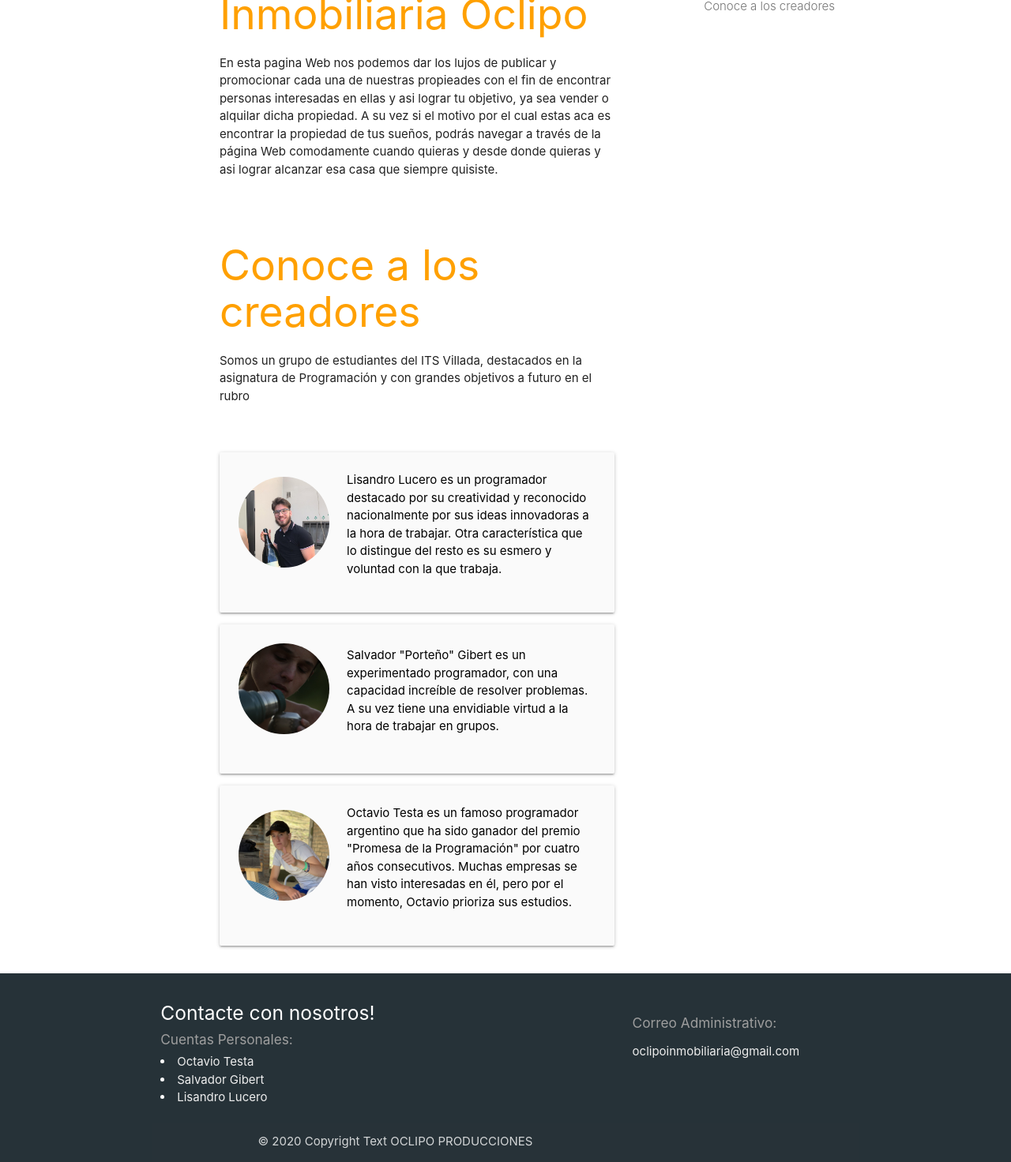
After one commit to GibertSalva/ProyectoIntGrupo1, a Django app: page /aboutas/ in a window 1280 px wide. The commit adds this page. Shown: the part 936-2408 px from the top of the page at 79% size. Run offline with Django 3.2, Linux system fonts and the light colour scheme; parts of the project's set-up code (start-up, migrations or seed data) failed here and were passed over.

Commit message:
About as

```diff
--- /dev/null
+++ b/Inmobibliaria/templates/Inmobibliaria/aboutas.html
@@ -0,0 +1,120 @@
+{% extends 'Inmobibliaria/base.html' %}
+
+{% block content %}
+{% load static %}
+<div style="height: 500px;" class="parallax-container">
+    <div class="parallax"><img src="https://imagenes.milenio.com/nMka4WGYmnIN_4SJf_fmDAWQzao=/958x596/https://www.milenio.com/uploads/media/2019/11/11/ferias-inmobiliarias-puedes-obtener-promociones.jpg"></div>
+  </div>
+<main><div class="section" id="index-banner">
+    <div class="container">
+      <div class="row" style="margin-bottom: 0;">
+        <div class="col s12 m8 offset-m1 xl7 offset-xl1 center-on-small-only">
+          <h1 class="header amber-text text-darken-2">¡Bienvenidos!</h1>
+          <h4 class="light">La primer Inmobiliaria Online en donde podrás publicar todas tus propiedades</h4>
+        </div>
+      </div>
+    </div>
+  </div>
+  <hr>
+
+
+  <div class="container">
+    <!--  Outer row  -->
+    <div class="row">
+      <div class="col s12 m8 offset-m1 xl7 offset-xl1 center-on-small-only">
+        <!--  Material Design -->
+        <div id="materialdesign" class="section scrollspy">
+          <h2 class="header amber-text text-darken-2">Inmobiliaria Oclipo</h2>
+          <p class="caption">En esta pagina Web nos podemos dar los lujos de publicar y promocionar cada una de nuestras propieades
+              con el fin de encontrar personas interesadas en ellas y asi lograr tu objetivo, ya sea vender o alquilar dicha propiedad.
+              A su vez si el motivo por el cual estas aca es encontrar la propiedad de tus sueños, podrás navegar a través de la página
+              Web comodamente cuando quieras y desde donde quieras y asi lograr alcanzar esa casa que siempre quisiste.
+          </p>
+
+        </div>
+
+        <!--  About the Team-->
+        <div id="team" class="section scrollspy">
+          <h2 class="header amber-text text-darken-2 ">Conoce a los creadores</h2>
+          <p class="caption">Somos un grupo de estudiantes del ITS Villada, destacados en la asignatura de Programación y con grandes objetivos a futuro en el rubro</p>
+          <br>
+        </div>
+
+          <div>
+            <div class="card-panel grey lighten-5 z-depth-1">
+              <div class="row valign-wrapper">
+                <div class="col s12 m4">
+                  <img src="{% static 'licho.jpeg' %}" alt="" class="circle responsive-img"> <!-- notice the "circle" class -->
+                </div>
+                <div class="col s10">
+                  <span class="black-text">
+                    Lisandro Lucero es un programador destacado por su creatividad y reconocido nacionalmente por sus ideas innovadoras a
+                    la hora de trabajar. Otra característica que lo distingue del resto es su esmero y voluntad con la que trabaja.
+                  </span>
+                </div>
+              </div>
+            </div>
+          </div>
+
+          <div>
+            <div class="card-panel grey lighten-5 z-depth-1">
+              <div class="row valign-wrapper">
+                <div class="col s12 m4">
+                  <img src="{% static 'porte.jpeg' %}" alt="" class="circle responsive-img"> <!-- notice the "circle" class -->
+                </div>
+                <div class="col s10">
+                  <span class="black-text">
+                    Salvador "Porteño" Gibert es un experimentado programador, con una capacidad increíble de resolver problemas.
+                    A su vez tiene una envidiable virtud a la hora de trabajar en grupos.
+                  </span>
+                </div>
+              </div>
+            </div>
+          </div>
+
+          <div>
+            <div class="card-panel grey lighten-5 z-depth-1">
+              <div class="row valign-wrapper">
+                <div class="col s12 m4">
+                  <img src="{% static 'octi.jpg' %}" alt="" class="circle responsive-img"> <!-- notice the "circle" class -->
+                </div>
+                <div class="col s10">
+                  <span class="black-text">
+                    Octavio Testa es un famoso programador argentino que ha sido ganador del premio "Promesa de la Programación" por cuatro
+                    años consecutivos. Muchas empresas se han visto interesadas en él, pero por el momento, Octavio prioriza sus estudios.
+                  </span>
+                </div>
+              </div>
+            </div>
+          </div>
+
+
+        </div>
+
+
+      <!-- Table of Contents -->
+      <div class="col hide-on-small-only m3 xl3 offset-xl1">
+        <div class="toc-wrapper pin-top" style="top: 0px;">
+          <div style="height: 1px;">
+            <ul class="section table-of-contents ">
+              <li><a href="#materialdesign"  class="active">Inmobiliaria Oclipo</a></li>
+              <li><a href="#team" class="">Conoce a los creadores</a></li>
+            </ul>
+          </div>
+        </div>
+      </div>
+
+    </div>
+  </div> <!-- End Container -->
+
+      </main>
+
+<script>
+      document.addEventListener('DOMContentLoaded', function() {
+    var elems = document.querySelectorAll('.parallax');
+    var instances = M.Parallax.init(elems);
+  });
+</script>
+
+{% include 'Inmobibliaria/footer.html' %}
+{% endblock %}
--- a/Inmobibliaria/templates/Inmobibliaria/base.html
+++ b/Inmobibliaria/templates/Inmobibliaria/base.html
@@ -21,10 +21,14 @@
 {% endfor %}
 {% endif %}
 
+
 {% block content %}
 
 
+
 {% endblock %}
+
+
 
 <script src="https://cdnjs.cloudflare.com/ajax/libs/materialize/1.0.0/js/materialize.min.js"></script>
 
--- /dev/null
+++ b/Inmobibliaria/templates/Inmobibliaria/footer.html
@@ -0,0 +1,35 @@
+
+<footer class="page-footer blue-grey darken-4 ">
+    <div class="container">
+        <div class="row">
+            <div class="col l6 s12">
+                <h5 class="white-text">Contacte con nosotros!</h5>
+                <h6 class = "grey-text">Cuentas Personales:</h6>
+
+                <li><a class="grey-text text-lighten-3" href="https://www.instagram.com/octa.testa/"> Octavio Testa</a>
+                </li>
+                <li><a class="grey-text text-lighten-3" href="https://www.instagram.com/salvagibert/"> Salvador
+                    Gibert</a></li>
+                <li><a class="grey-text text-lighten-3" href="https://www.instagram.com/licholucero_/"> Lisandro
+                    Lucero</a></li>
+            </div>
+            <div class="col l4 offset-l2 s12">
+                <br>
+                <h6 class="grey-text">Correo Administrativo:</h6>
+                <ul>
+                  <li><a class="grey-text text-lighten-3" href="https://mail.google.com/mail/u/0/#inbox?compose=CllgCJTJndFXlvHSzsTsFxpghHblpcVmkKkCtpfxVlghZGfxrzWstrwcBmXTHFqFnGxRpVQkFXB">oclipoinmobiliaria@gmail.com</a></li>
+                </ul>
+              </div>
+        </div>
+        <div class="footer-copyright">
+            <div class="container">
+                © 2020 Copyright Text OCLIPO PRODUCCIONES
+            </div>
+        </div>
+</footer>
+<script>
+    document.addEventListener('DOMContentLoaded', function () {
+        var elems = document.querySelectorAll('.materialboxed');
+        var instances = M.Materialbox.init(elems);
+    });
+</script>
--- a/Inmobibliaria/templates/Inmobibliaria/navbar.html
+++ b/Inmobibliaria/templates/Inmobibliaria/navbar.html
@@ -6,7 +6,7 @@
         <a href="#" data-target="mobile-demo" class="sidenav-trigger"><i class="material-icons">menu</i></a>
         <ul id="nav-mobile" class="right hide-on-med-and-down text-warning">
           <li><a href="/" ><i class="medium material-icons  ">home</i></a>
-          <li><a href="" class="">Sobre Nosotros</a></li>
+          <li><a href="/aboutas" class="">Sobre Nosotros</a></li>
 
 {% if user.is_authenticated %}
             <li><a href="/logout" class="">Log Out</a></li>
@@ -23,7 +23,7 @@
   </div>
   <ul class="sidenav" id="mobile-demo">
     <li><a href="/" class="amber-text text-darken-2">Inicio</a></li>
-    <li><a href="#" class="">Sobre Nosotros</a></li>
+    <li><a href="/aboutas" class="">Sobre Nosotros</a></li>
     {% if user.is_authenticated %}
       <li><a href="" class="amber-text text-darken-2">{{user.username}}</a></li>
       <li><a href="/logout" class="">Cerrar Cesión</a></li>
--- a/Inmobibliaria/urls.py
+++ b/Inmobibliaria/urls.py
@@ -11,6 +11,7 @@ urlpatterns = [
     path("register/", views.register),
     path("login/", LoginView.as_view(template_name = 'Inmobibliaria/login.html')),
     path("logout/", LogoutView.as_view(template_name = 'Inmobibliaria/logout.html')),
-    path("formulario/", formularioview, name = "add_propiedad")
+    path("formulario/", formularioview, name = "add_propiedad"),
+    path("aboutas/",about_as)
 
 ]+ static(settings.MEDIA_URL, document_root=settings.MEDIA_ROOT)
--- a/Inmobibliaria/views.py
+++ b/Inmobibliaria/views.py
@@ -20,6 +20,9 @@ def homeview(request):
         imagen = Imagen.objects.filter(propiedad=pro).first() #Geteo la primera imagen que corresponda a ese libro
         imagenes.append(imagen.foto) #Agrego su nombre
     return render(request, "Inmobibliaria/home.html",{'propiedades':propiedades, 'imagenes':imagenes})
+
+def about_as(request):
+    return render(request,'Inmobibliaria/aboutas.html')
 
 def propiedadview(request,id):
     propiedad = Propiedad.objects.get(id = id)
```
Also changed, not shown: Inmobibliaria/templates/Inmobibliaria/home.html (+1 -21 lines), Inmobibliaria/static/grupo.jpeg (added), Inmobibliaria/static/licho.jpeg (added), Inmobibliaria/static/octi.jpg (added), Inmobibliaria/static/porte.jpeg (added), db.sqlite3.
